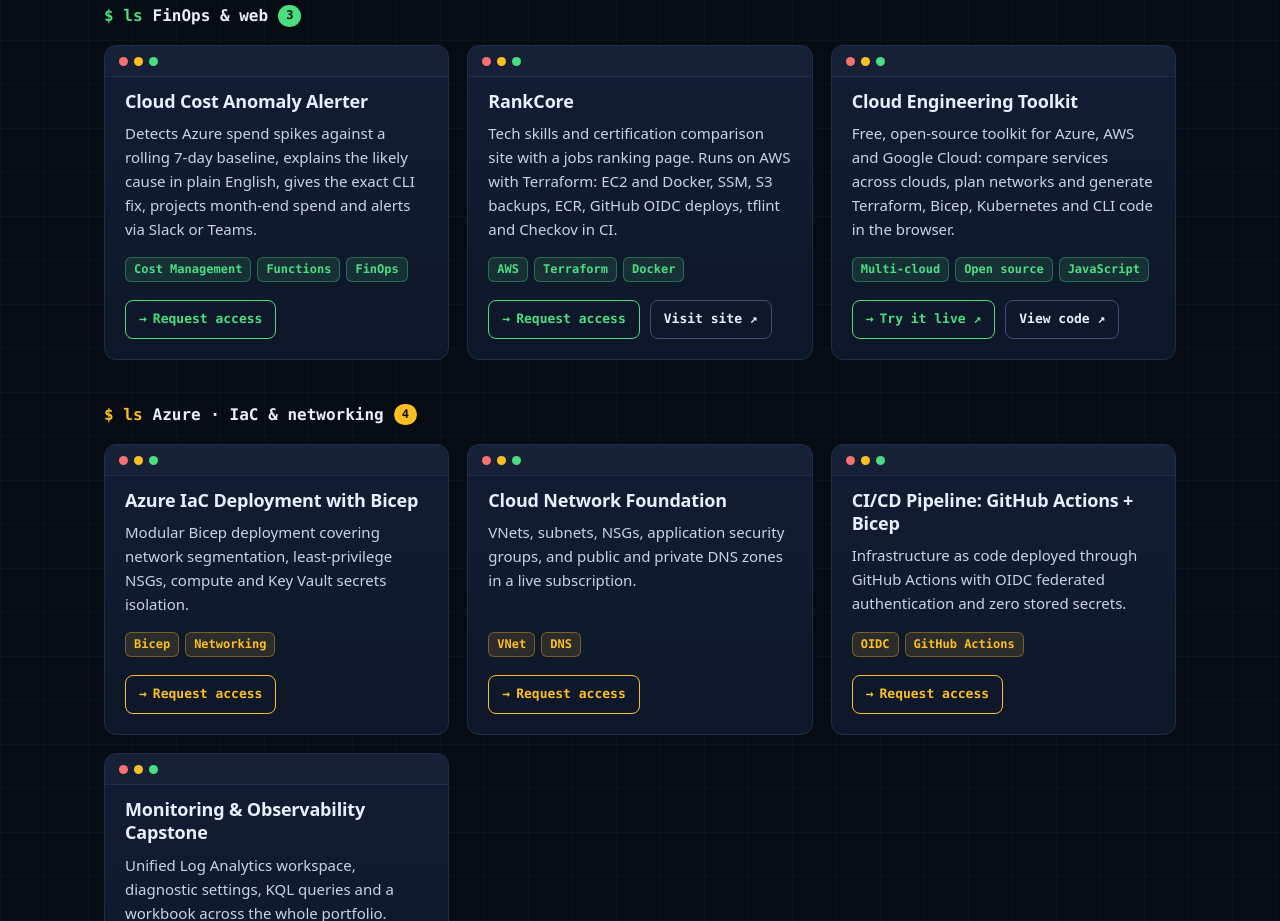
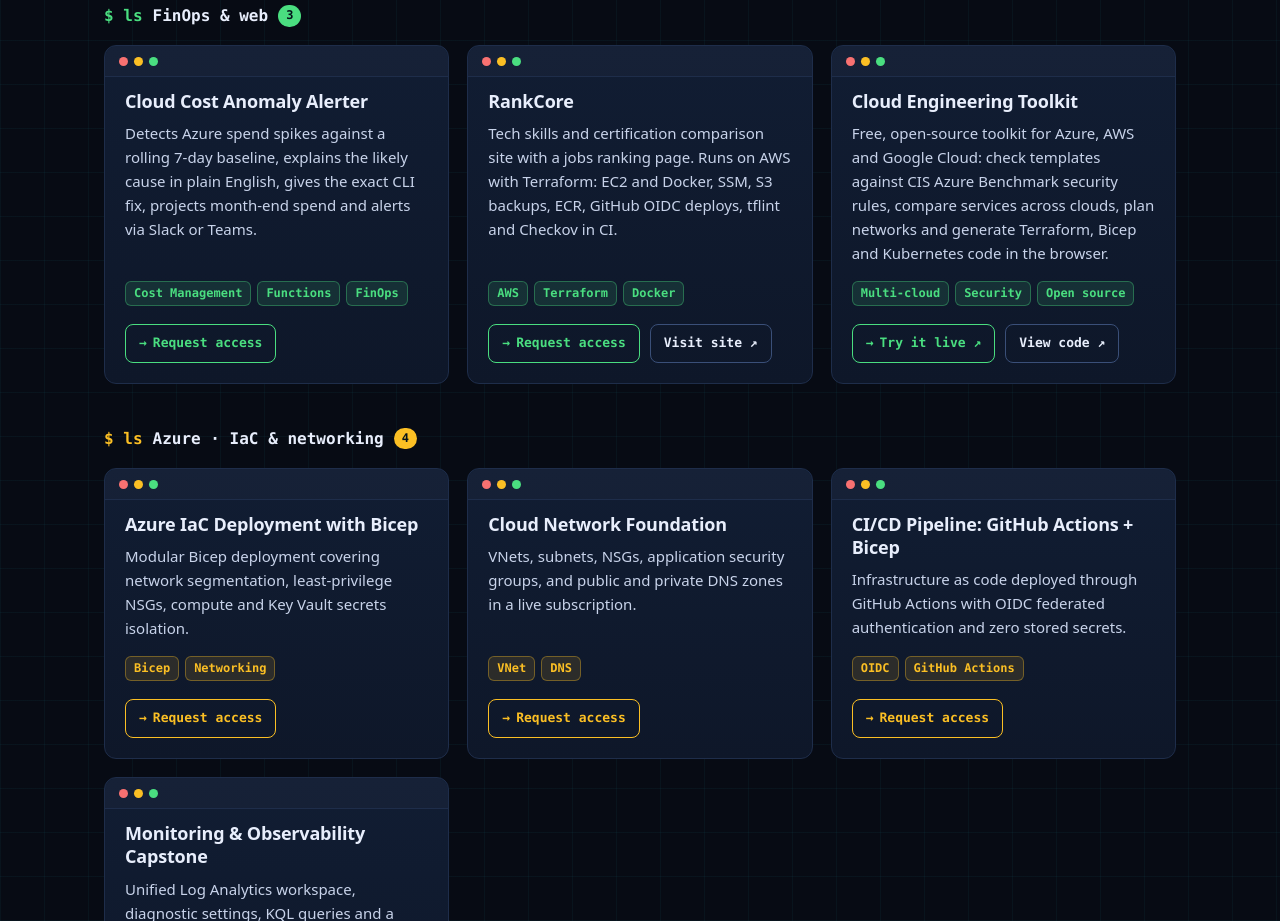
Before and after one commit to janeologhadien/janeologhadien.github.io, a plain HTML site: page index.html in a window 1280 px wide. Shown: the part 1500-2421 px from the top of the page. Drawn offline with Linux system fonts and the light colour scheme.

Commit message:
Update toolkit description

```diff
--- a/index.html
+++ b/index.html
@@ -157,7 +157,7 @@
 <div class="group c2"><h3 class="group-title"><span class="dot"></span>FinOps &amp; web<span class="count">3</span></h3><div class="grid">
 <article class="card"><h4>Cloud Cost Anomaly Alerter</h4><p>Detects Azure spend spikes against a rolling 7-day baseline, explains the likely cause in plain English, gives the exact CLI fix, projects month-end spend and alerts via Slack or Teams.</p><div class="tags"><span class="tag">Cost Management</span><span class="tag">Functions</span><span class="tag">FinOps</span></div><div class="actions"><a class="btn primary" href="mailto:jane.ologh@gmail.com?subject=Access%20request%3A%20Cloud%20Cost%20Anomaly%20Alerter&amp;body=Hi%20Jane%2C%0A%0AI%27d%20like%20to%20review%20the%20code%20for%3A%20Cloud%20Cost%20Anomaly%20Alerter%0A%0AName%3A%0ACompany%20/%20role%3A%0A%0AThanks">Request access</a></div></article>
 <article class="card"><h4>RankCore</h4><p>Tech skills and certification comparison site with a jobs ranking page. Runs on AWS with Terraform: EC2 and Docker, SSM, S3 backups, ECR, GitHub OIDC deploys, tflint and Checkov in CI.</p><div class="tags"><span class="tag">AWS</span><span class="tag">Terraform</span><span class="tag">Docker</span></div><div class="actions"><a class="btn primary" href="mailto:jane.ologh@gmail.com?subject=Access%20request%3A%20RankCore&amp;body=Hi%20Jane%2C%0A%0AI%27d%20like%20to%20review%20the%20code%20for%3A%20RankCore%0A%0AName%3A%0ACompany%20/%20role%3A%0A%0AThanks">Request access</a><a class="btn ghost" href="https://rankcore.app" target="_blank" rel="noopener">Visit site ↗</a></div></article>
-<article class="card"><h4>Cloud Engineering Toolkit</h4><p>Free, open-source toolkit for Azure, AWS and Google Cloud: compare services across clouds, plan networks and generate Terraform, Bicep, Kubernetes and CLI code in the browser.</p><div class="tags"><span class="tag">Multi-cloud</span><span class="tag">Open source</span><span class="tag">JavaScript</span></div><div class="actions"><a class="btn primary" href="https://janeologhadien.github.io/cloud-engineering-toolkit/" target="_blank" rel="noopener">Try it live ↗</a><a class="btn ghost" href="https://github.com/janeologhadien/cloud-engineering-toolkit" target="_blank" rel="noopener">View code ↗</a></div></article>
+<article class="card"><h4>Cloud Engineering Toolkit</h4><p>Free, open-source toolkit for Azure, AWS and Google Cloud: check templates against CIS Azure Benchmark security rules, compare services across clouds, plan networks and generate Terraform, Bicep and Kubernetes code in the browser.</p><div class="tags"><span class="tag">Multi-cloud</span><span class="tag">Security</span><span class="tag">Open source</span></div><div class="actions"><a class="btn primary" href="https://janeologhadien.github.io/cloud-engineering-toolkit/" target="_blank" rel="noopener">Try it live ↗</a><a class="btn ghost" href="https://github.com/janeologhadien/cloud-engineering-toolkit" target="_blank" rel="noopener">View code ↗</a></div></article>
 </div></div>
 <div class="group c3"><h3 class="group-title"><span class="dot"></span>Azure · IaC &amp; networking<span class="count">4</span></h3><div class="grid">
 <article class="card"><h4>Azure IaC Deployment with Bicep</h4><p>Modular Bicep deployment covering network segmentation, least-privilege NSGs, compute and Key Vault secrets isolation.</p><div class="tags"><span class="tag">Bicep</span><span class="tag">Networking</span></div><div class="actions"><a class="btn primary" href="mailto:jane.ologh@gmail.com?subject=Access%20request%3A%20Azure%20IaC%20Deployment%20with%20Bicep&amp;body=Hi%20Jane%2C%0A%0AI%27d%20like%20to%20review%20the%20code%20for%3A%20Azure%20IaC%20Deployment%20with%20Bicep%0A%0AName%3A%0ACompany%20/%20role%3A%0A%0AThanks">Request access</a></div></article>
```
